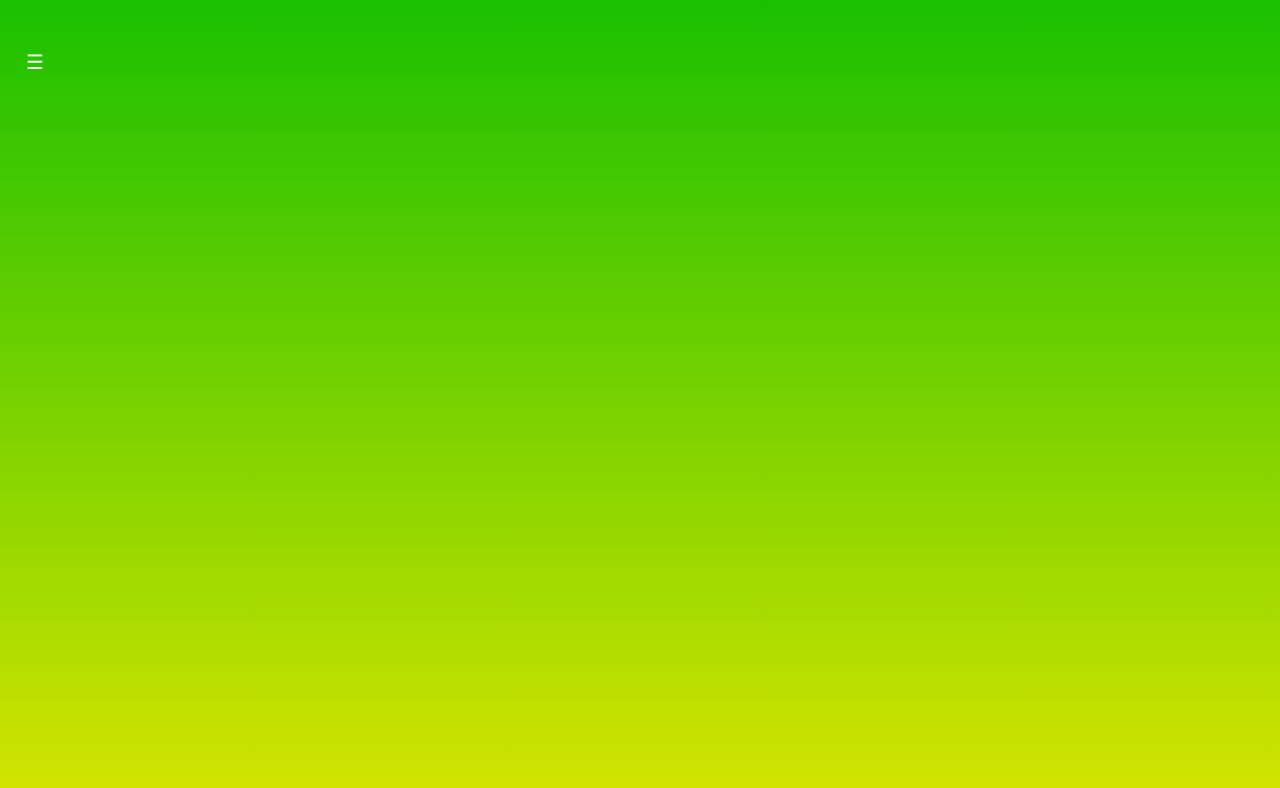
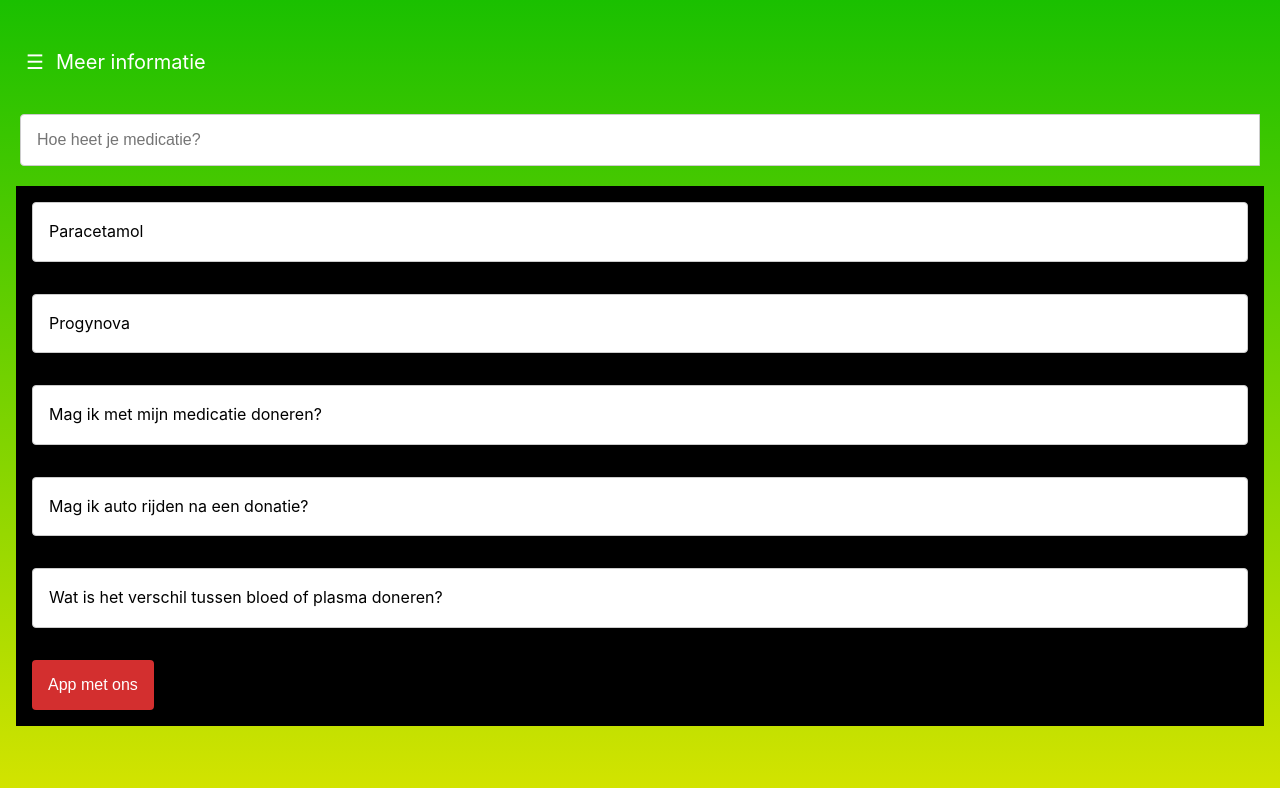
Before and after one commit to robijntje/Sanquin-Landing-Page, a Vue app: page /informatie/magikmetmijnmedicatiedoneren in a window 1280 px wide. Shown: the top 788 px of the page. Built offline with nearby package versions, Linux system fonts and the light colour scheme; a web font is replaced by a local one.

Commit message:
Added the medication view
Added the medication page by creating MedicationView. The page uses the same basis as the information page.
Router has been updated with the route for the added page.

```diff
--- a/src/router/index.js
+++ b/src/router/index.js
@@ -1,6 +1,7 @@
 import { createRouter, createWebHistory } from 'vue-router'
 import HomeView from '../views/HomeView.vue'
 import Informatie from '@/views/Informatie.vue'
+import MedicationView from '@/views/MedicationView.vue'
 
 
 const router = createRouter({
@@ -19,6 +20,12 @@ const router = createRouter({
     },
 
     {
+      path: '/informatie/magikmetmijnmedicatiedoneren',
+      name: 'medicatie',
+      component: MedicationView,
+    },
+
+    {
       path: '/about',
       name: 'about',
       // route level code-splitting
--- /dev/null
+++ b/src/views/MedicationView.vue
@@ -0,0 +1,141 @@
+<template>
+  <div id="app" class="medicatie">
+    <header class="header">
+      <h1 class="header-title">Meer informatie</h1>
+    </header>
+
+    <main>
+      <div class="search-bar">
+        <input type="text" v-model="searchQuery" placeholder="Hoe heet je medicatie?" />
+      </div>
+
+    <div class="content-box">
+      <div class="questions-list">
+        <router-link v-for="item in filteredQuestions" :key="item" :to="getRoute(item)" class="questions-item">
+          {{ item }}
+        </router-link>
+      </div>
+      <button class="contact-button">App met ons</button>
+    </div>
+    </main>
+  </div>
+</template>
+
+<script>
+export default {
+  name: 'info',
+  data() {
+    return {
+      searchQuery: '',
+      questionsItems: [
+        'Paracetamol',
+        'Progynova',
+        'Mag ik met mijn medicatie doneren?',
+        'Mag ik auto rijden na een donatie?',
+        'Wat is het verschil tussen bloed of plasma doneren?'
+      ]
+    };
+  },
+  computed: {
+    filteredQuestions() {
+      if (!this.searchQuery) {
+        return this.questionsItems;
+      }
+      return this.questionsItems.filter(item =>
+        item.toLowerCase().includes(this.searchQuery.toLowerCase())
+      );
+    }
+  },
+  methods: {
+    getRoute(item) {
+      // Finds route for question based on name of question. Filters out spaces.
+      return `/informatie/${item.toLowerCase().replace(/[^a-z0-9]+/g, '')}`;
+    }
+  }
+};
+</script>
+
+<style scoped>
+body {
+  margin: 0;
+  font-family: Arial, Helvetica, sans-serif;     /* Font will be replaced */
+}
+
+.medicatie {
+  display: flex;
+  flex-direction: column;
+  height: 100vh;
+}
+
+.content-box {
+  background-color: black;
+  padding: 16px;
+  margin: 0 16px;
+}
+
+.header {
+  display: flex;
+  align-items: center;
+  color: white;
+  padding: 16px;
+  margin-top: 30px;
+
+}
+
+.header-title {
+  font-size: 20px;
+  margin-left: 40px;
+}
+
+h1 {
+  font-size: 20px;
+  margin: 0;
+}
+
+.search-bar {
+  display: flex;
+  margin: 20px;
+}
+
+.search-bar input {
+  flex: 1;
+  padding: 16px;
+  font-size: 16px;
+  border: 1px solid #ccc;
+  border-radius: 4px 0 0 4px;
+}
+
+.questions-list {
+  display: flex;
+  flex-direction: column;
+
+}
+
+.questions-item {
+  display: block;
+  background-color: white;
+  border: 1px solid #ccc;
+  border-radius: 4px;
+  padding: 16px;
+  margin-bottom: 32px;
+  text-align: left;
+  font-size: 16px;
+  text-decoration: none;
+  color: black;
+}
+
+.questions-item:hover {
+  background-color: #f5f5f5;
+}
+
+.contact-button {
+  background-color: #d32f2f;
+  color: white;
+  border: none;
+  border-radius: 4px;
+  padding: 16px;
+  font-size: 16px;
+  display: flex;
+  justify-content: center;
+}
+</style>
```
